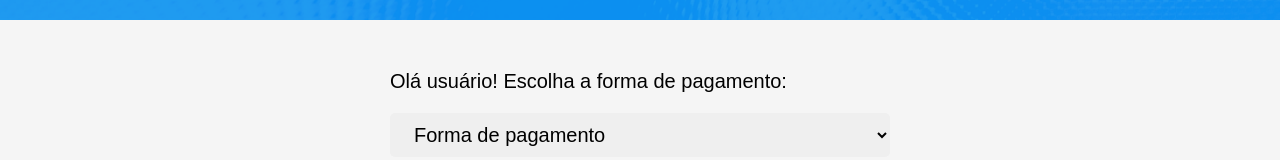
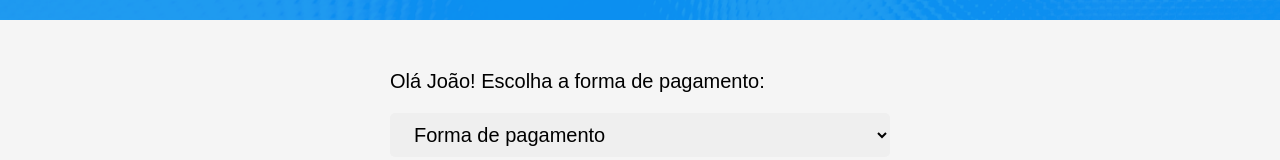
Before and after one commit to GabrielVeroneze/trato-tech-redux-saga, a React (Vite) app: page /pagamento in a window 1280 px wide. Shown: the part 401-561 px from the top of the page. Built offline with nearby package versions, Linux system fonts and the light colour scheme; data requests are answered from the project's data file.

Commit message:
✨ feat: integra informações de usuário e total no componente de pagamento

```diff
--- a/src/pages/Pagamento/index.tsx
+++ b/src/pages/Pagamento/index.tsx
@@ -1,6 +1,7 @@
 import { useEffect } from 'react'
-import { useDispatch } from 'react-redux'
+import { useDispatch, useSelector } from 'react-redux'
 import { carregarPagamento } from '@/store/reducers/carrinho'
+import { RootState } from '@/store'
 import Header from '@/components/Header'
 import Select from '@/components/Select'
 import Button from '@/components/Button'
@@ -8,6 +9,9 @@ import styles from './Pagamento.module.scss'
 
 const Pagamento = () => {
     const dispatch = useDispatch()
+
+    const usuario = useSelector((state: RootState) => state.usuario)
+    const total = useSelector((state: RootState) => state.carrinho.total)
 
     useEffect(() => {
         dispatch(carregarPagamento())
@@ -18,13 +22,18 @@ const Pagamento = () => {
             <Header titulo="Pagamento" />
             <div className={styles.dados}>
                 <p className={styles.forma}>
-                    Olá usuário! Escolha a forma de pagamento:
+                    Olá {usuario.nome}! Escolha a forma de pagamento:
                 </p>
                 <Select aria-label="Forma de pagamento">
                     <option value="-">Forma de pagamento</option>
+                    {usuario.cartoes.map(cartao => (
+                        <option key={cartao.id} value={cartao.id}>
+                            {cartao.nome}
+                        </option>
+                    ))}
                 </Select>
                 <div className={styles.content}>
-                    <p>Total com taxas: R$ 0.00</p>
+                    <p>Total com taxas: R$ {total.toFixed(2)}</p>
                 </div>
                 <div className={styles.finalizar}>
                     <Button>Finalizar Compra</Button>
```
